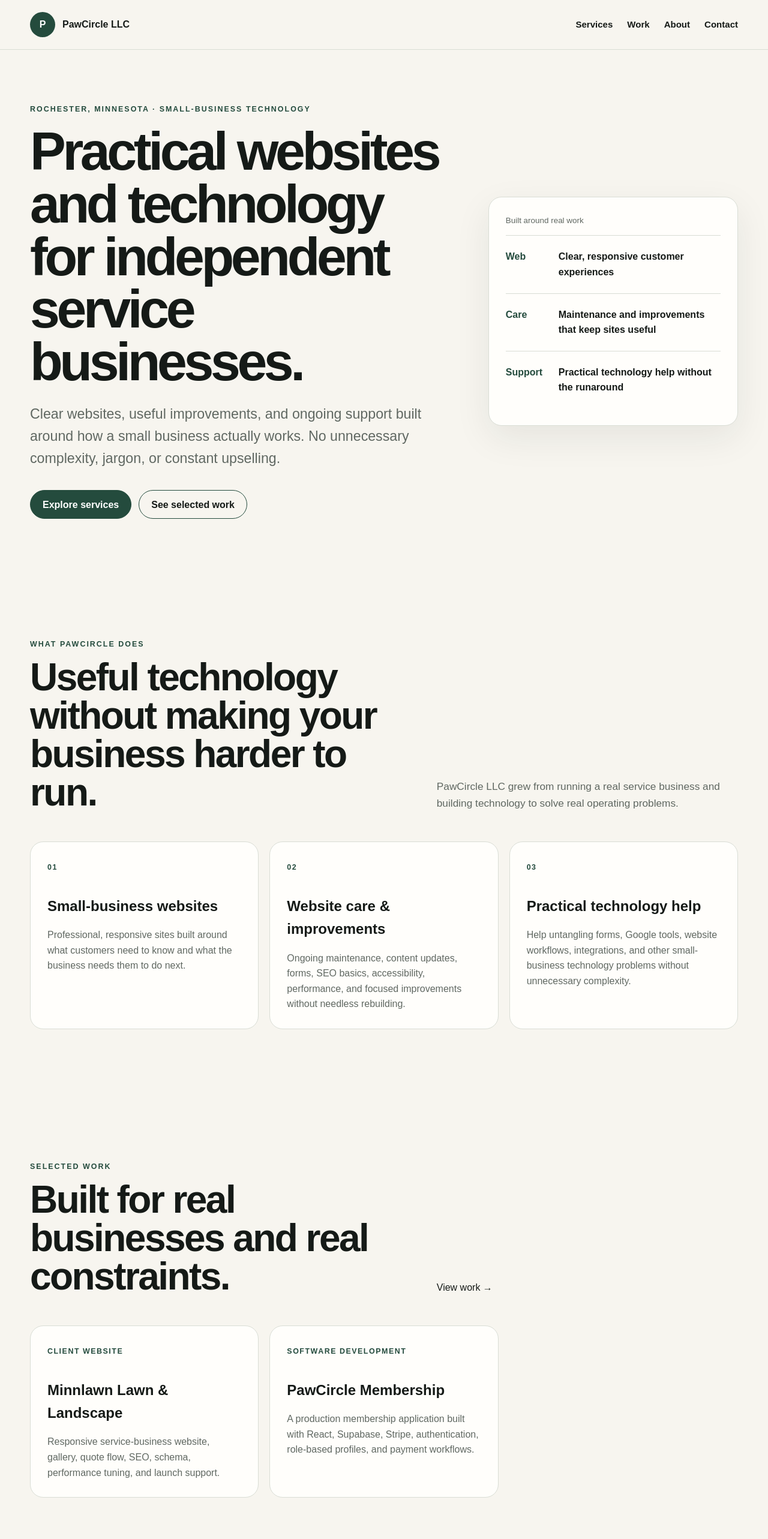
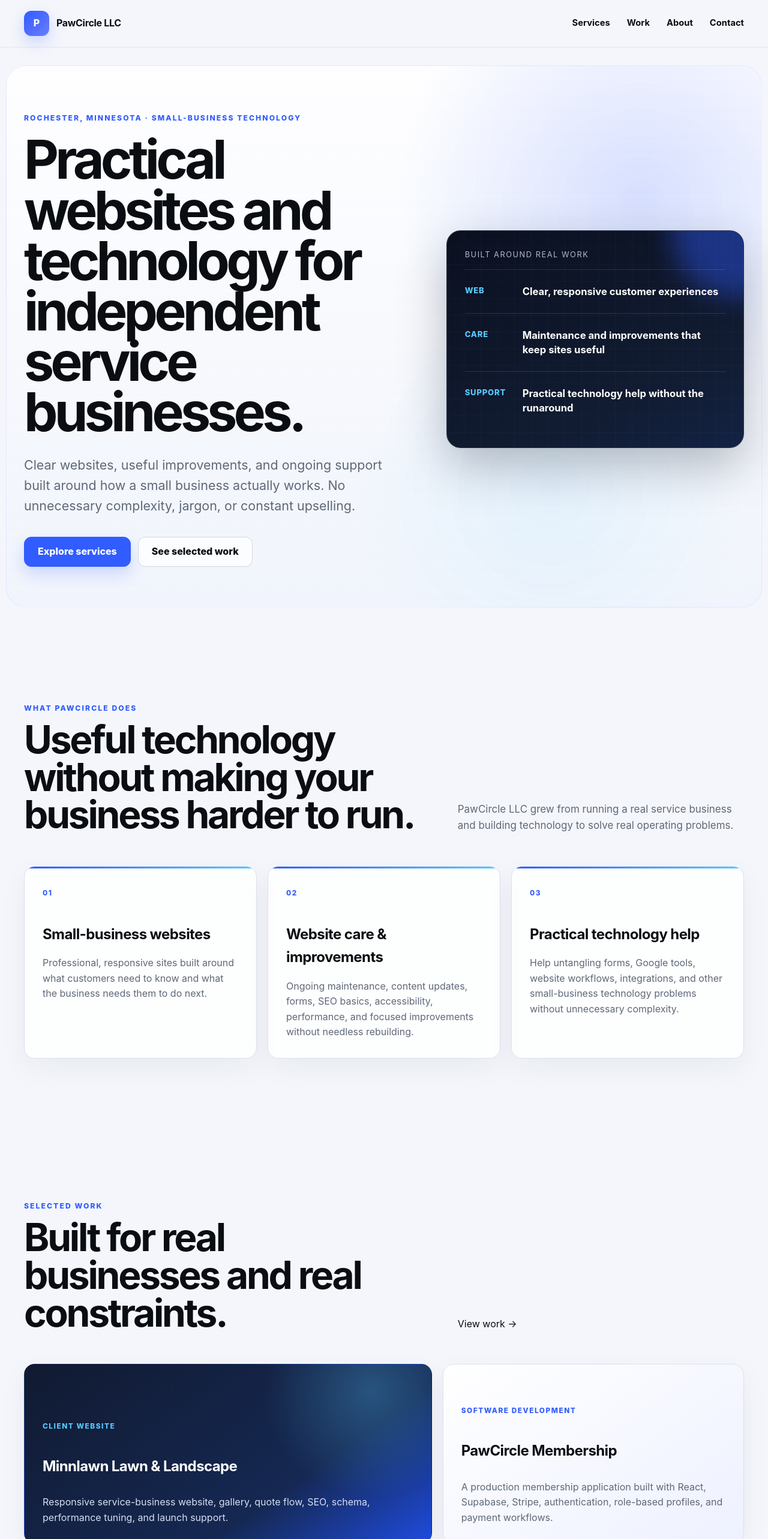
Before and after one commit to reaaland/pawcircle-llc-site, a Next.js app: page / in a window 1280 px wide. Shown: the top 2566 px of the page at 60% size. Built offline with nearby package versions, Linux system fonts and the light colour scheme.

Commit message:
Create modern technology visual direction

```diff
--- a/app/globals.css
+++ b/app/globals.css
@@ -1,148 +1,331 @@
 :root {
-  --ink: #151a17;
-  --muted: #606862;
-  --paper: #f7f5ef;
-  --white: #fffefb;
-  --line: #d9ddd5;
-  --green: #244b3d;
-  --green-soft: #dfe9e1;
-  --terracotta: #c7775f;
-  --terracotta-deep: #aa5f4c;
-  --sand: #ebe3d2;
-  --radius: 22px;
+  --ink: #0a0d12;
+  --muted: #5f6878;
+  --paper: #f4f6fb;
+  --white: #ffffff;
+  --line: #dce1ec;
+  --blue: #315cff;
+  --blue-deep: #2143c7;
+  --blue-soft: #e9edff;
+  --cyan: #58c9ff;
+  --dark: #0c1220;
+  --dark-2: #121b2d;
+  --radius: 18px;
 }
 
 * { box-sizing: border-box; }
 html { scroll-behavior: smooth; }
-body { margin: 0; background: var(--paper); color: var(--ink); font-family: Arial, Helvetica, sans-serif; line-height: 1.6; }
+body {
+  margin: 0;
+  background: var(--paper);
+  color: var(--ink);
+  font-family: Inter, ui-sans-serif, -apple-system, BlinkMacSystemFont, "Segoe UI", sans-serif;
+  line-height: 1.6;
+  -webkit-font-smoothing: antialiased;
+}
 a { color: inherit; text-decoration: none; }
-.shell { width: min(1180px, calc(100% - 40px)); margin: 0 auto; }
-.site-header { position: sticky; top: 0; z-index: 10; background: color-mix(in srgb, var(--paper) 92%, transparent); backdrop-filter: blur(14px); border-bottom: 1px solid var(--line); }
-.header-inner { min-height: 82px; display: flex; align-items: center; justify-content: space-between; gap: 24px; }
+.shell { width: min(1200px, calc(100% - 48px)); margin: 0 auto; }
+
+.site-header {
+  position: sticky;
+  top: 0;
+  z-index: 20;
+  background: rgba(244, 246, 251, .86);
+  backdrop-filter: blur(18px);
+  border-bottom: 1px solid rgba(10, 13, 18, .08);
+}
+.header-inner { min-height: 78px; display: flex; align-items: center; justify-content: space-between; gap: 24px; }
 .brand { display: flex; gap: 12px; align-items: center; }
-.brand-mark { width: 42px; height: 42px; border-radius: 50%; display: grid; place-items: center; background: var(--green); color: white; font-weight: 800; }
+.brand-mark {
+  width: 42px;
+  height: 42px;
+  border-radius: 12px;
+  display: grid;
+  place-items: center;
+  background: linear-gradient(135deg, var(--blue), #6b7cff);
+  color: white;
+  font-weight: 850;
+  box-shadow: 0 10px 25px rgba(49, 92, 255, .22);
+}
 .brand strong, .brand small { display: block; }
-.brand small { color: var(--muted); font-size: 0.72rem; margin-top: 2px; }
-nav { display: flex; gap: 24px; font-size: 0.94rem; font-weight: 700; }
-nav a:hover, .text-link:hover { color: var(--green); }
-.hero { min-height: 650px; display: grid; grid-template-columns: 1.25fr 0.75fr; gap: 70px; align-items: center; padding: 90px 0; }
-.hero h1, .page-shell h1 { font-size: clamp(3rem, 7vw, 6.4rem); line-height: 0.98; letter-spacing: -0.06em; margin: 16px 0 24px; max-width: 920px; }
-.lede { font-size: clamp(1.15rem, 2vw, 1.45rem); color: var(--muted); max-width: 720px; }
-.lede-small { font-size: 1.2rem; color: var(--muted); max-width: 650px; }
+.brand strong { letter-spacing: -.02em; }
+.brand small { color: var(--muted); font-size: .72rem; margin-top: 1px; }
+nav { display: flex; gap: 28px; font-size: .92rem; font-weight: 750; }
+nav a { position: relative; }
+nav a::after {
+  content: "";
+  position: absolute;
+  left: 0;
+  right: 100%;
+  bottom: -7px;
+  height: 2px;
+  background: var(--blue);
+  transition: right .2s ease;
+}
+nav a:hover::after, .primary-nav a[aria-current="page"]::after { right: 0; }
+nav a:hover, .text-link:hover, .primary-nav a[aria-current="page"] { color: var(--blue); }
+
+.hero {
+  position: relative;
+  min-height: 720px;
+  display: grid;
+  grid-template-columns: 1.12fr .88fr;
+  gap: 72px;
+  align-items: center;
+  padding: 108px 0;
+}
+.hero::before {
+  content: "";
+  position: absolute;
+  inset: 30px -30px 40px;
+  z-index: -1;
+  border-radius: 34px;
+  background:
+    radial-gradient(circle at 84% 24%, rgba(49, 92, 255, .18), transparent 32%),
+    radial-gradient(circle at 72% 78%, rgba(88, 201, 255, .10), transparent 28%),
+    linear-gradient(180deg, rgba(255,255,255,.86), rgba(239,243,252,.7));
+  border: 1px solid rgba(49, 92, 255, .08);
+}
+.hero-copy { position: relative; z-index: 1; }
+.hero h1, .page-shell h1 {
+  font-size: clamp(3.2rem, 7vw, 6.65rem);
+  line-height: .94;
+  letter-spacing: -.065em;
+  margin: 18px 0 28px;
+  max-width: 980px;
+}
+.lede { font-size: clamp(1.12rem, 1.8vw, 1.34rem); color: var(--muted); max-width: 740px; }
+.lede-small { font-size: 1.18rem; color: var(--muted); max-width: 650px; }
 .page-lede { max-width: 800px; }
-.eyebrow { font-size: 0.78rem; letter-spacing: 0.16em; font-weight: 800; color: var(--green); margin: 0; }
+.eyebrow { font-size: .76rem; letter-spacing: .17em; font-weight: 850; color: var(--blue); margin: 0; }
 .actions { display: flex; gap: 12px; margin-top: 34px; flex-wrap: wrap; }
-.button { display: inline-flex; align-items: center; justify-content: center; min-height: 48px; padding: 0 20px; border-radius: 999px; font-weight: 800; border: 1px solid var(--ink); }
-.button-dark { background: var(--green); color: white; border-color: var(--green); }
-.button-dark:hover { background: #1d3d32; border-color: #1d3d32; }
-.button-light { background: transparent; border-color: var(--green); }
-.hero-panel { background: var(--white); border: 1px solid var(--line); border-radius: var(--radius); padding: 28px; box-shadow: 0 20px 60px rgba(28, 40, 32, 0.08); }
-.panel-label { color: var(--muted); font-size: 0.84rem; margin-top: 0; }
-.panel-row { padding: 22px 0; border-top: 1px solid var(--line); display: grid; grid-template-columns: 70px 1fr; gap: 18px; }
-.panel-row span { color: var(--green); font-weight: 800; }
-.section { padding: 110px 0; }
-.section-heading { display: grid; grid-template-columns: 1fr 0.8fr; gap: 50px; align-items: end; margin-bottom: 50px; }
-.section-heading h2, .split-section h2, .cta h2 { font-size: clamp(2.2rem, 5vw, 4.3rem); line-height: 1; letter-spacing: -0.04em; margin: 12px 0 0; }
-.section-heading > p { color: var(--muted); margin: 0; font-size: 1.08rem; }
+.button {
+  display: inline-flex;
+  align-items: center;
+  justify-content: center;
+  min-height: 50px;
+  padding: 0 22px;
+  border-radius: 12px;
+  font-weight: 800;
+  border: 1px solid var(--line);
+  transition: transform .18s ease, box-shadow .18s ease, background .18s ease;
+}
+.button:hover { transform: translateY(-2px); }
+.button-dark {
+  background: var(--blue);
+  color: white;
+  border-color: var(--blue);
+  box-shadow: 0 12px 28px rgba(49, 92, 255, .2);
+}
+.button-dark:hover { background: var(--blue-deep); border-color: var(--blue-deep); }
+.button-light { background: rgba(255,255,255,.76); border-color: rgba(10,13,18,.15); }
+.button-light:hover { background: white; box-shadow: 0 10px 24px rgba(12,18,32,.08); }
+
+.hero-panel {
+  position: relative;
+  overflow: hidden;
+  background: linear-gradient(155deg, #0b1020, #111c32 72%, #132244);
+  color: white;
+  border: 1px solid rgba(255,255,255,.12);
+  border-radius: 24px;
+  padding: 30px;
+  box-shadow: 0 30px 80px rgba(18, 27, 45, .28);
+}
+.hero-panel::before {
+  content: "";
+  position: absolute;
+  width: 220px;
+  height: 220px;
+  right: -100px;
+  top: -110px;
+  border-radius: 50%;
+  background: rgba(49, 92, 255, .42);
+  filter: blur(22px);
+}
+.hero-panel::after {
+  content: "";
+  position: absolute;
+  inset: 0;
+  opacity: .14;
+  background-image: linear-gradient(rgba(255,255,255,.18) 1px, transparent 1px), linear-gradient(90deg, rgba(255,255,255,.18) 1px, transparent 1px);
+  background-size: 28px 28px;
+  pointer-events: none;
+}
+.panel-label { position: relative; z-index: 1; color: #aeb8cd; font-size: .8rem; text-transform: uppercase; letter-spacing: .12em; margin-top: 0; }
+.panel-row {
+  position: relative;
+  z-index: 1;
+  padding: 24px 0;
+  border-top: 1px solid rgba(255,255,255,.12);
+  display: grid;
+  grid-template-columns: 78px 1fr;
+  gap: 18px;
+  align-items: start;
+}
+.panel-row span { color: var(--cyan); font-weight: 850; font-size: .82rem; letter-spacing: .06em; text-transform: uppercase; }
+.panel-row strong { font-size: 1.04rem; line-height: 1.45; }
+
+.section { padding: 118px 0; }
+.section-heading { display: grid; grid-template-columns: 1fr .72fr; gap: 60px; align-items: end; margin-bottom: 54px; }
+.section-heading h2, .split-section h2, .cta h2 {
+  font-size: clamp(2.3rem, 5vw, 4.55rem);
+  line-height: .98;
+  letter-spacing: -.05em;
+  margin: 12px 0 0;
+}
+.section-heading > p { color: var(--muted); margin: 0; font-size: 1.06rem; }
 .card-grid, .project-grid { display: grid; grid-template-columns: repeat(3, 1fr); gap: 18px; }
-.service-card, .project-card, .detail-card { background: var(--white); border: 1px solid var(--line); border-radius: var(--radius); padding: 28px; }
-.service-card span, .project-card span { color: var(--green); font-weight: 800; font-size: 0.78rem; letter-spacing: 0.12em; }
-.service-card h3, .project-card h3, .detail-card h2 { margin: 34px 0 12px; font-size: 1.5rem; }
+.service-card, .project-card, .detail-card {
+  position: relative;
+  overflow: hidden;
+  background: rgba(255,255,255,.86);
+  border: 1px solid var(--line);
+  border-radius: var(--radius);
+  padding: 30px;
+  box-shadow: 0 16px 45px rgba(24, 34, 58, .05);
+}
+.service-card::before, .detail-card::before {
+  content: "";
+  position: absolute;
+  left: 0;
+  top: 0;
+  width: 100%;
+  height: 3px;
+  background: linear-gradient(90deg, var(--blue), var(--cyan));
+}
+.service-card span, .project-card span { color: var(--blue); font-weight: 850; font-size: .74rem; letter-spacing: .13em; }
+.service-card h3, .project-card h3, .detail-card h2 { margin: 38px 0 12px; font-size: 1.5rem; letter-spacing: -.025em; }
 .service-card p, .project-card p, .detail-card p { color: var(--muted); margin-bottom: 0; }
-.split-section { background: var(--green); color: white; padding: 100px 0; }
-.split-section .eyebrow { color: var(--green-soft); }
-.split-section .lede-small { color: #e4eee7; }
-.split-grid { display: grid; grid-template-columns: 1fr 0.75fr; gap: 80px; align-items: center; }
-.quote-card { background: rgba(255,255,255,0.1); border: 1px solid rgba(255,255,255,0.22); border-radius: var(--radius); padding: 36px; }
+
+.project-grid { grid-template-columns: 1.15fr .85fr; }
+.project-card { min-height: 300px; display: flex; flex-direction: column; justify-content: flex-end; }
+.project-card:first-child {
+  color: white;
+  border-color: transparent;
+  background:
+    radial-gradient(circle at 85% 15%, rgba(88,201,255,.28), transparent 28%),
+    linear-gradient(145deg, #111a31, #152852 66%, #1f4ce0);
+}
+.project-card:first-child span { color: var(--cyan); }
+.project-card:first-child p { color: #d6def1; }
+.project-card:nth-child(2) { background: linear-gradient(145deg, #ffffff, #eef1ff); }
+
+.split-section { background: var(--dark); color: white; padding: 110px 0; }
+.split-section .eyebrow { color: var(--cyan); }
+.split-section .lede-small { color: #bcc7da; }
+.split-grid { display: grid; grid-template-columns: 1fr .75fr; gap: 80px; align-items: center; }
+.quote-card { background: rgba(255,255,255,.06); border: 1px solid rgba(255,255,255,.12); border-radius: var(--radius); padding: 36px; }
 .quote-card p { font-size: 1.7rem; line-height: 1.3; margin-top: 0; }
-.quote-card span { color: #d6e2db; }
-.cta { margin: 54px auto 76px; background: var(--terracotta); color: var(--ink); border: 1px solid var(--terracotta-deep); border-radius: 28px; padding: 46px 52px; box-shadow: 0 20px 54px rgba(120, 63, 48, 0.14); }
-.cta .eyebrow { color: var(--green); }
-.cta h2 { max-width: 940px; }
-.cta p { max-width: 760px; color: #2d332f; }
-.cta .button-dark { background: var(--green); color: white; border-color: var(--green); }
-.cta .button-dark:hover { background: #1d3d32; border-color: #1d3d32; }
-.page-shell { padding: 90px 0 120px; }
-.detail-grid { display: grid; grid-template-columns: repeat(2, 1fr); gap: 18px; margin-top: 60px; }
-.detail-card h2 { margin-top: 0; }
-.inline-cta, .contact-card { margin-top: 70px; padding: 40px; border-radius: var(--radius); background: var(--sand); }
+.quote-card span { color: #9ba8be; }
+
+.cta {
+  position: relative;
+  overflow: hidden;
+  margin: 70px auto 110px;
+  background:
+    radial-gradient(circle at 90% 10%, rgba(88,201,255,.18), transparent 27%),
+    linear-gradient(135deg, #0b1120, #14213b 62%, #17327b);
+  color: white;
+  border: 1px solid rgba(255,255,255,.1);
+  border-radius: 24px;
+  padding: 58px;
+  box-shadow: 0 28px 80px rgba(15, 27, 55, .22);
+}
+.cta .eyebrow { color: var(--cyan); }
+.cta h2 { max-width: 980px; }
+.cta p { max-width: 760px; color: #bec9dd; }
+.cta .button-dark { background: white; color: var(--dark); border-color: white; box-shadow: none; }
+.cta .button-dark:hover { background: var(--blue-soft); border-color: var(--blue-soft); }
+
+.page-shell { padding: 100px 0 130px; }
+.detail-grid { display: grid; grid-template-columns: repeat(2, 1fr); gap: 18px; margin-top: 64px; }
+.detail-card h2 { margin-top: 14px; }
+.inline-cta, .contact-card {
+  margin-top: 72px;
+  padding: 42px;
+  border-radius: var(--radius);
+  background: linear-gradient(145deg, white, #edf1ff);
+  border: 1px solid var(--line);
+}
 .route-flow { margin-top: 55px; display: grid; grid-template-columns: repeat(4, 1fr); gap: 14px; }
-.route-flow div { background: var(--white); border: 1px solid var(--line); padding: 22px; border-radius: 18px; }
-.route-flow span { display: block; color: var(--green); font-weight: 800; margin-bottom: 28px; }
+.route-flow div { background: var(--white); border: 1px solid var(--line); padding: 22px; border-radius: 14px; }
+.route-flow span { display: block; color: var(--blue); font-weight: 850; margin-bottom: 28px; }
 .route-flow strong { display: block; margin-bottom: 8px; }
 .route-flow p { color: var(--muted); margin: 0; }
-.work-list { margin-top: 60px; }
-.work-row { display: grid; grid-template-columns: 180px 1fr; gap: 40px; padding: 34px 0; border-top: 1px solid var(--line); }
-.work-row span { color: var(--green); text-transform: uppercase; font-size: .78rem; letter-spacing: .1em; font-weight: 800; }
-.work-row h2 { margin: 0 0 8px; font-size: 1.8rem; }
-.work-row p { margin: 0; color: var(--muted); max-width: 760px; }
-.prose-grid { display: grid; grid-template-columns: 1fr 1fr; gap: 50px; margin-top: 60px; font-size: 1.15rem; }
+.work-list { margin-top: 64px; }
+.work-row { display: grid; grid-template-columns: 180px 1fr; gap: 42px; padding: 38px 0; border-top: 1px solid var(--line); }
+.work-row span { color: var(--blue); text-transform: uppercase; font-size: .74rem; letter-spacing: .12em; font-weight: 850; }
+.work-row h2 { margin: 0 0 8px; font-size: 1.9rem; letter-spacing: -.03em; }
+.work-row p { margin: 0; color: var(--muted); max-width: 780px; }
+.prose-grid { display: grid; grid-template-columns: 1fr 1fr; gap: 58px; margin-top: 64px; font-size: 1.14rem; }
 .prose-grid p { margin-top: 0; }
 .contact-card { display: grid; grid-template-columns: 1fr 1fr; gap: 40px; }
-.site-footer { border-top: 1px solid var(--line); padding: 70px 0 28px; }
+
+.site-footer {
+  background: var(--dark);
+  color: white;
+  border-top: 1px solid rgba(255,255,255,.08);
+  padding: 76px 0 30px;
+}
+.site-footer .eyebrow { color: var(--cyan); }
 .footer-grid { display: grid; grid-template-columns: 1fr auto; gap: 40px; align-items: end; }
-.footer-grid h2 { max-width: 650px; font-size: 2rem; margin-bottom: 0; }
-.footer-links { display: grid; gap: 8px; font-weight: 700; }
-.footer-bottom { margin-top: 50px; padding-top: 18px; border-top: 1px solid var(--line); color: var(--muted); font-size: 0.86rem; }
+.footer-grid h2 { max-width: 650px; font-size: 2rem; margin-bottom: 0; letter-spacing: -.035em; }
+.footer-links { display: grid; gap: 8px; font-weight: 700; color: #d7dfef; }
+.footer-links a:hover { color: var(--cyan); }
+.footer-bottom { margin-top: 54px; padding-top: 20px; border-top: 1px solid rgba(255,255,255,.1); color: #8e9bb2; font-size: .84rem; }
 
-@media (max-width: 860px) {
-  nav { display: none; }
-  .hero, .section-heading, .split-grid, .detail-grid, .prose-grid, .contact-card { grid-template-columns: 1fr; }
-  .hero { min-height: auto; gap: 40px; padding: 70px 0; }
-  .card-grid, .project-grid, .route-flow { grid-template-columns: 1fr; }
-  .work-row { grid-template-columns: 1fr; gap: 8px; }
-  .cta { margin-top: 44px; margin-bottom: 62px; padding: 38px 28px; }
-  .footer-grid { grid-template-columns: 1fr; }
-}
-
-/* Responsive navigation */
 .menu-toggle {
   display: none;
   width: 46px;
   height: 46px;
   padding: 10px;
   border: 1px solid var(--line);
-  border-radius: 14px;
+  border-radius: 12px;
   background: var(--white);
   cursor: pointer;
 }
-.menu-toggle span {
-  display: block;
-  width: 100%;
-  height: 2px;
-  margin: 5px 0;
-  border-radius: 999px;
-  background: var(--ink);
+.menu-toggle span { display: block; width: 100%; height: 2px; margin: 5px 0; border-radius: 999px; background: var(--ink); }
+
+.contact-layout { display: grid; grid-template-columns: .8fr 1.2fr; gap: 18px; margin-top: 72px; align-items: start; }
+.contact-info-card { margin-top: 0; grid-template-columns: 1fr; }
+.contact-form-card {
+  background: var(--white);
+  border: 1px solid var(--line);
+  border-radius: var(--radius);
+  padding: 42px;
+  box-shadow: 0 18px 50px rgba(24,34,58,.06);
 }
-.primary-nav a[aria-current="page"] { color: var(--green); }
-
-/* Contact */
-.contact-layout { display: grid; grid-template-columns: .8fr 1.2fr; gap: 18px; margin-top: 70px; align-items: start; }
-.contact-info-card { margin-top: 0; grid-template-columns: 1fr; }
-.contact-form-card { background: var(--white); border: 1px solid var(--line); border-radius: var(--radius); padding: 40px; }
-.contact-form-card h2 { margin: 0 0 8px; font-size: 2rem; }
+.contact-form-card h2 { margin: 0 0 8px; font-size: 2rem; letter-spacing: -.03em; }
 .contact-form-intro { color: var(--muted); margin: 0 0 28px; }
 .contact-form { display: grid; gap: 20px; }
 .form-grid { display: grid; grid-template-columns: 1fr 1fr; gap: 16px; }
-.contact-form label { display: grid; gap: 8px; font-weight: 700; }
+.contact-form label { display: grid; gap: 8px; font-weight: 750; }
 .contact-form input, .contact-form textarea {
   width: 100%;
   border: 1px solid var(--line);
-  border-radius: 14px;
-  background: var(--paper);
+  border-radius: 12px;
+  background: #f8f9fc;
   color: var(--ink);
   padding: 14px 15px;
   font: inherit;
 }
 .contact-form textarea { resize: vertical; min-height: 160px; }
-.contact-form input:focus, .contact-form textarea:focus { outline: 3px solid var(--green-soft); border-color: var(--green); }
+.contact-form input:focus, .contact-form textarea:focus { outline: 3px solid var(--blue-soft); border-color: var(--blue); }
 .contact-form .button { justify-self: start; cursor: pointer; font: inherit; }
 .optional, .form-note, .form-status { color: var(--muted); font-size: .88rem; font-weight: 400; }
 .form-note, .form-status { margin: -8px 0 0; }
-.form-status { color: var(--green); }
+.form-status { color: var(--blue); }
 
 @media (max-width: 860px) {
-  .header-inner { min-height: 74px; position: relative; }
+  nav { display: none; }
+  .hero, .section-heading, .split-grid, .detail-grid, .prose-grid, .contact-card { grid-template-columns: 1fr; }
+  .hero { min-height: auto; gap: 44px; padding: 76px 0; }
+  .hero::before { inset: 20px -14px 28px; }
+  .card-grid, .project-grid, .route-flow { grid-template-columns: 1fr; }
+  .work-row { grid-template-columns: 1fr; gap: 8px; }
+  .cta { padding: 42px 30px; }
+  .footer-grid { grid-template-columns: 1fr; }
+  .header-inner { min-height: 72px; position: relative; }
   .brand small { max-width: 230px; line-height: 1.25; }
   .menu-toggle { display: block; flex: 0 0 auto; }
   .primary-nav {
@@ -154,9 +337,9 @@
     flex-direction: column;
     gap: 0;
     padding: 10px 20px 18px;
-    background: var(--paper);
+    background: rgba(244,246,251,.98);
     border-bottom: 1px solid var(--line);
-    box-shadow: 0 18px 35px rgba(28, 40, 32, .08);
+    box-shadow: 0 18px 35px rgba(24,34,58,.1);
   }
   .primary-nav-open { display: flex; }
   .primary-nav a { padding: 14px 0; border-bottom: 1px solid var(--line); }
@@ -165,13 +348,13 @@
 }
 
 @media (max-width: 560px) {
-  .shell { width: min(100% - 28px, 1180px); }
-  .brand-mark { width: 38px; height: 38px; }
+  .shell { width: min(100% - 28px, 1200px); }
+  .brand-mark { width: 38px; height: 38px; border-radius: 10px; }
   .brand strong { font-size: .98rem; }
   .brand small { font-size: .66rem; max-width: 180px; }
-  .hero h1, .page-shell h1 { font-size: clamp(2.65rem, 14vw, 4.4rem); }
-  .page-shell { padding-top: 64px; }
+  .hero h1, .page-shell h1 { font-size: clamp(2.7rem, 13vw, 4.45rem); }
+  .page-shell { padding-top: 68px; }
   .contact-form-card, .contact-card { padding: 28px 22px; }
-  .cta { padding: 34px 22px; border-radius: 24px; }
+  .cta { padding: 36px 22px; border-radius: 20px; }
   .button { width: 100%; }
 }
```
